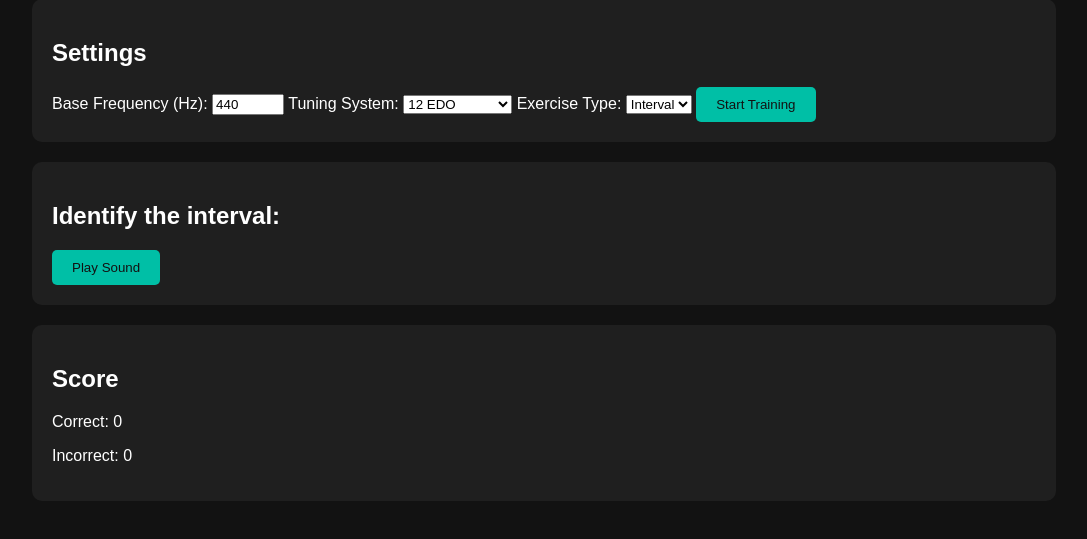
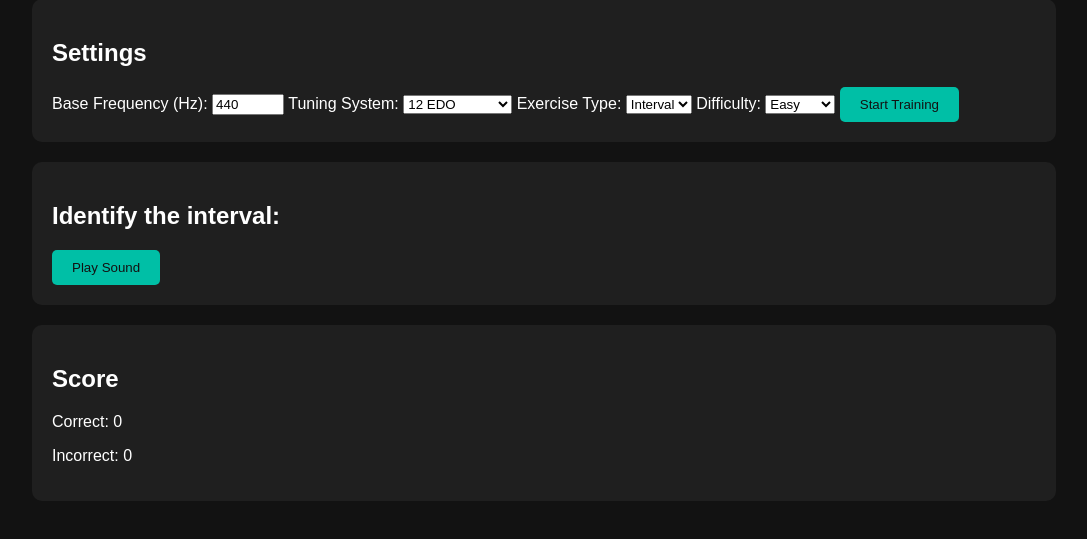
Before and after one commit to Mshaf397/Microtonal-Name-That-Note-, a plain HTML site: page index.html in a window 1280 px wide. Shown: the part 99-638 px from the top of the page, without its empty margins (96-1183 px from the left). Drawn offline with Linux system fonts and the light colour scheme.

Commit message:
Update index.html

```diff
--- a/index.html
+++ b/index.html
@@ -32,6 +32,13 @@
                 <option value="chord">Chord</option>
             </select>
 
+            <label for="difficulty">Difficulty:</label>
+            <select id="difficulty">
+                <option value="easy">Easy</option>
+                <option value="medium">Medium</option>
+                <option value="hard">Hard</option>
+            </select>
+
             <button id="start-training">Start Training</button>
         </div>
 
```
